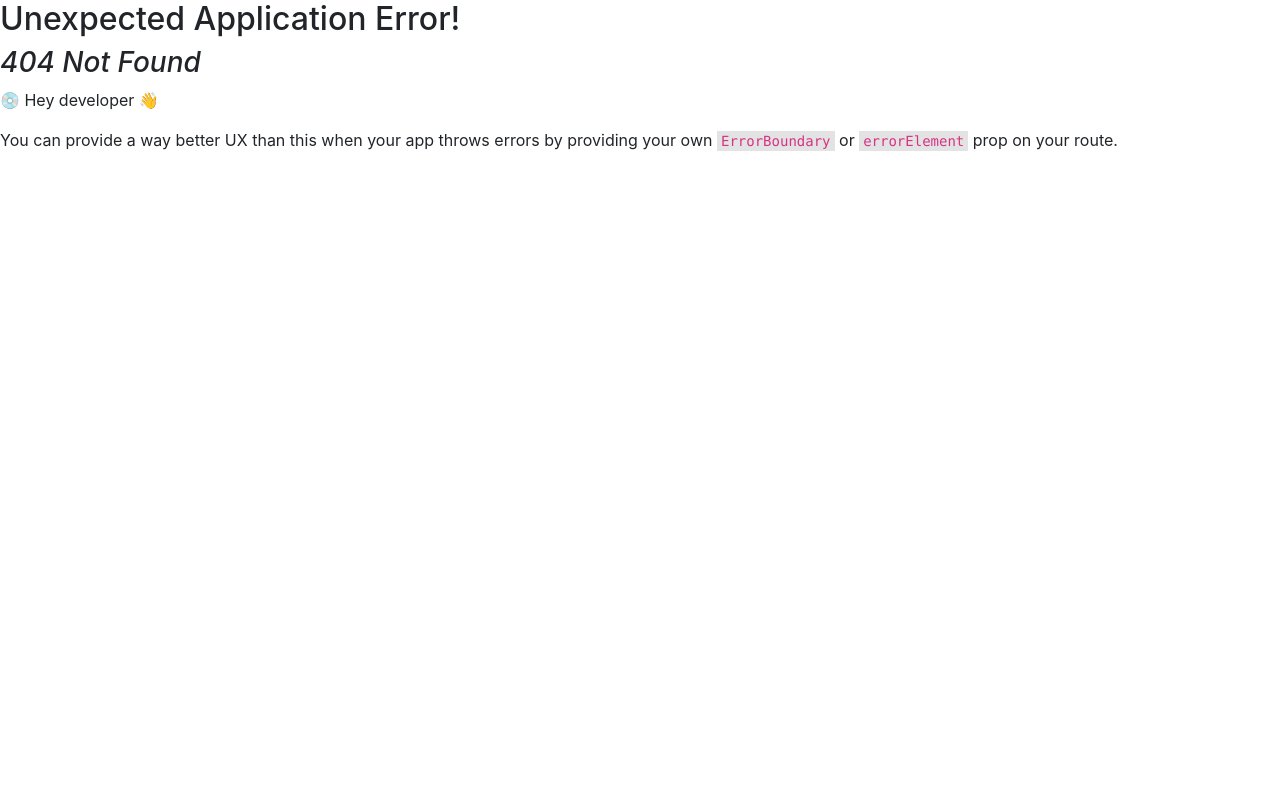
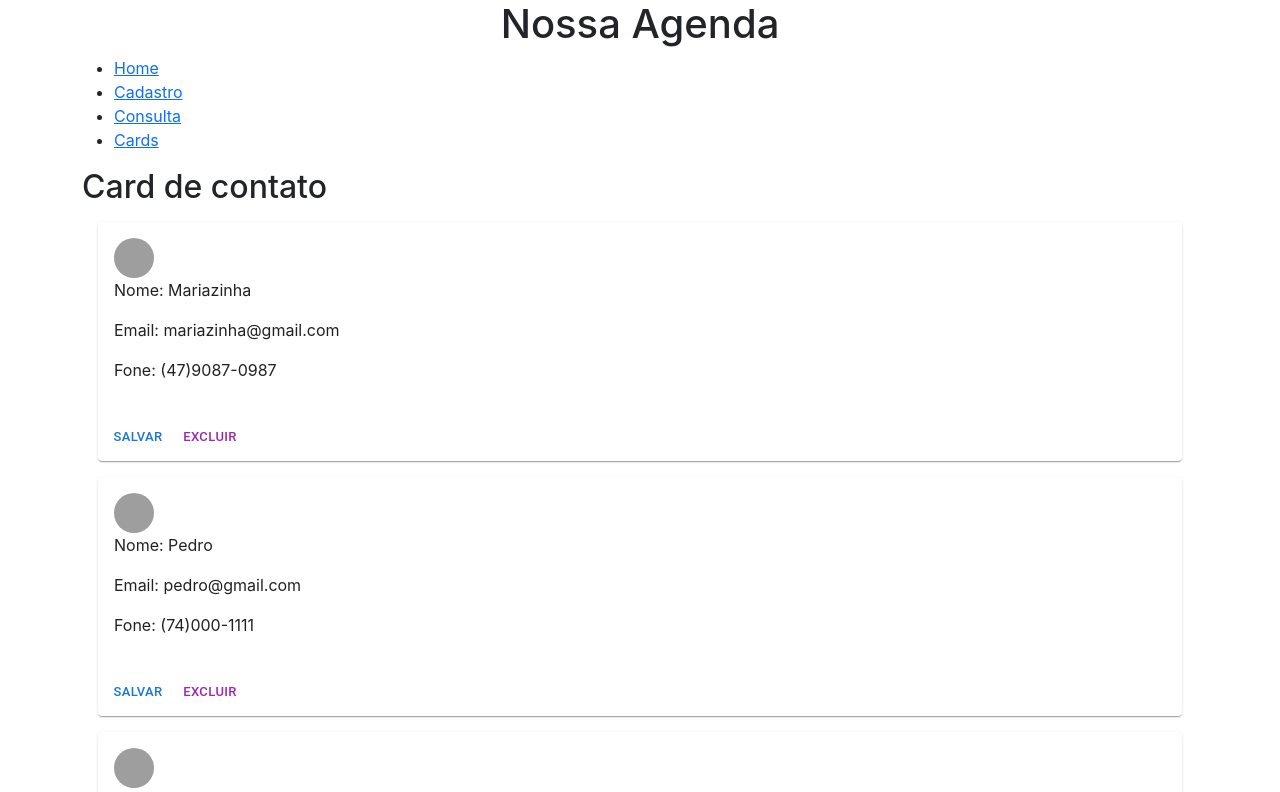
Before and after one commit to instrutorvilson/reactjs-2024, a React (Create React App) app: page /dadoscard in a window 1280 px wide. Before the commit this address had no page. Shown: the top 792 px of the page. Built offline with nearby package versions, Linux system fonts and the light colour scheme; data requests are answered from the project's data file; grey boxes are pictures that could not be loaded.

Commit message:
Adicionado card material-ui'

```diff
--- a/db.json
+++ b/db.json
@@ -11,6 +11,12 @@
       "nome": "Pedro",
       "email": "pedro@gmail.com",
       "fone": "(74)000-1111"
+    },
+    {
+      "id": "0ccb",
+      "nome": "Ana",
+      "email": "ana@gmail.com",
+      "fone": "(47)9087-1234"
     }
   ]
 }
--- a/package.json
+++ b/package.json
@@ -3,6 +3,10 @@
   "version": "0.1.0",
   "private": true,
   "dependencies": {
+    "@emotion/react": "^11.11.4",
+    "@emotion/styled": "^11.11.0",
+    "@mui/icons-material": "^5.15.13",
+    "@mui/material": "^5.15.13",
     "@testing-library/jest-dom": "^5.17.0",
     "@testing-library/react": "^13.4.0",
     "@testing-library/user-event": "^13.5.0",
--- a/src/App.js
+++ b/src/App.js
@@ -11,6 +11,7 @@ function App() {
                     <li><Link to='/'>Home</Link></li>
                     <li><Link to='/cadastro'>Cadastro</Link></li>
                     <li><Link to='/consulta'>Consulta</Link></li>
+                    <li><Link to='/dadoscard'>Cards</Link></li>
                 </ul>
             </nav>
             <main>
--- /dev/null
+++ b/src/dadosCard.js
@@ -0,0 +1,54 @@
+import { Avatar, Button, Card, CardActions, CardContent } from "@mui/material";
+import { useEffect, useState } from "react";
+import { Link } from "react-router-dom";
+import { useNavigate } from 'react-router-dom'
+
+export default function DadosCard() {
+    const navigate = useNavigate()
+    const [lista, setLista] = useState([]) //mantem o estado do componente
+    useEffect(() => { consultar() }, []) //executado toda vez que o componente é inicializado, ou sofre alteraçaõ de estado
+
+    async function consultar() {
+        let response = await fetch('http://localhost:3000/contatos')
+        let dados = await response.json()
+        setLista(dados)
+    }
+
+    function navega(){
+        alert('cd')
+    }
+    return (
+        <div>
+            <h2>Card de contato</h2>
+
+            {
+                lista.map(ct =>
+                    <Card className="m-3">
+                        <CardContent>
+                            <Avatar
+                                alt="Jack Sparrow"
+                                src="https://images.pexels.com/photos/4016173/pexels-photo-4016173.jpeg?auto=compress&cs=tinysrgb&dpr=1&w=500"
+                            />
+                            <p>Nome: {ct.nome}</p>
+                            <p>Email: {ct.email}</p>
+                            <p>Fone: {ct.fone}</p>
+                        </CardContent>
+                        <CardActions>
+                            <Button size="small" color="primary"
+                              onClick={() => {navigate(`/contato/${ct.id}`)}}>
+                                Salvar
+                            </Button>
+                            <Button size="small" color="secondary"
+                              onClick={() => { alert('clicado') }}
+                            >
+                                Excluir
+                            </Button>
+
+                        </CardActions>
+                    </Card>)
+            }
+        </div>
+    )
+}
+
+//https://react.school/material-ui/paper
--- a/src/index.js
+++ b/src/index.js
@@ -7,6 +7,7 @@ import Consulta from './componentes/consulta'
 import Cadastro from './componentes/cadastro'
 import App from './App'
 import Edicao from './componentes/edicao'
+import DadosCard from './dadosCard'
 
 const router = createBrowserRouter(
   [
@@ -15,7 +16,8 @@ const router = createBrowserRouter(
         children:[
             {path:'/cadastro', element: <Cadastro />},
             {path:'/consulta', element: <Consulta />},
-            {path:'/contato/:idContato', element: <Edicao />}
+            {path:'/contato/:idContato', element: <Edicao />},
+            {path:'dadoscard', element: <DadosCard />}
             ]
      },
 
```
Also changed, not shown: 1 other file (tests, documents, lock files or other folders).
